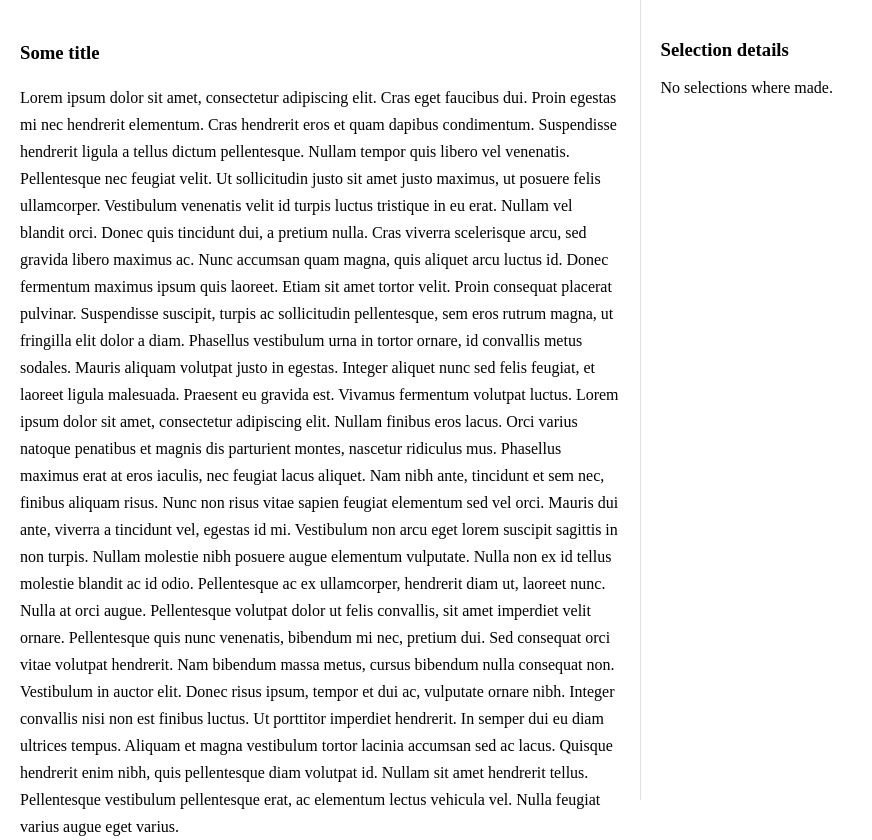
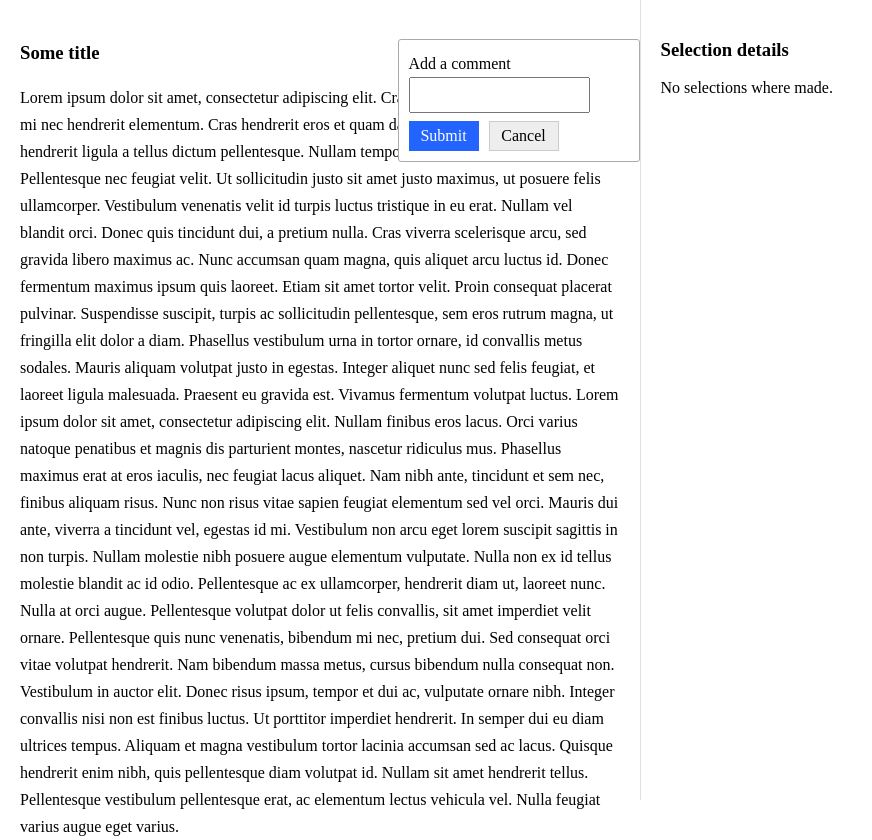
Before and after one commit to mihaivladu/text-highlighter, a React app: page / in a window 1280 px wide. Shown: the whole page, without its empty margins (0-872 px from the left). Built offline with nearby package versions, Linux system fonts and the light colour scheme.

Commit message:
Updated CommentBox

```diff
--- a/src/TextHighlighting/index.js
+++ b/src/TextHighlighting/index.js
@@ -31,10 +31,12 @@ class TextHighlighting extends Component {
     }
 
     setWaitingSelection() {
-        this.setState({
-            waitingSelection: null,
-            viewCommentBox: false
-        });
+        if (this.state.viewCommentBox) {
+            this.setState({
+                waitingSelection: null,
+                viewCommentBox: false
+            });
+        }
 
         const selection = window.getSelection();
 
@@ -102,6 +104,17 @@ class TextHighlighting extends Component {
                         <path fill="#FFFFFF" fillRule="nonzero" d="M5 5V.343h2V5h4.657v2H7v4.657H5V7H.343V5H5z" />
                     </svg>
                 </div>
+                <div className={cn(styles['comment-box-container'])}
+                     style={{top: selectionApproveHandlerTop}}>
+                    <div>Add a comment</div>
+                    <div className={styles['textarea-container']}>
+                        <textarea rows="2" />
+                    </div>
+                    <div className={styles['buttons-container']}>
+                        <div className={styles['submit-btn']}>Submit</div>
+                        <div className={styles['cancel-btn']}>Cancel</div>
+                    </div>
+                </div>
             </div>
         );
     }
--- a/src/TextHighlighting/index.scss
+++ b/src/TextHighlighting/index.scss
@@ -21,4 +21,54 @@
       display: none;
     }
   }
+
+  .comment-box-container {
+    position: absolute;
+    top: 0;
+    right: -20px;
+    display: flex;
+    flex-direction: column;
+    background-color: white;
+    border: 1px solid #aaa;
+    padding: 10px;
+    border-radius: 3px;
+    width: 220px;
+
+    &.hidden {
+      display: none;
+    }
+
+    .textarea-container {
+      flex: 1;
+
+      textarea {
+        resize: none;
+      }
+    }
+
+    .buttons-container {
+      display: flex;
+
+      .submit-btn,
+      .cancel-btn {
+        width: 70px;
+        height: 30px;
+        display: flex;
+        align-items: center;
+        justify-content: center;
+      }
+
+      .submit-btn {
+        background-color: #2364ff;
+        color: white;
+      }
+
+      .cancel-btn {
+        margin-left: 10px;
+        background-color: #eee;
+        border: 1px solid #ccc;
+        box-sizing: border-box;
+      }
+    }
+  }
 }
```
Also changed, not shown: 1 other file.
